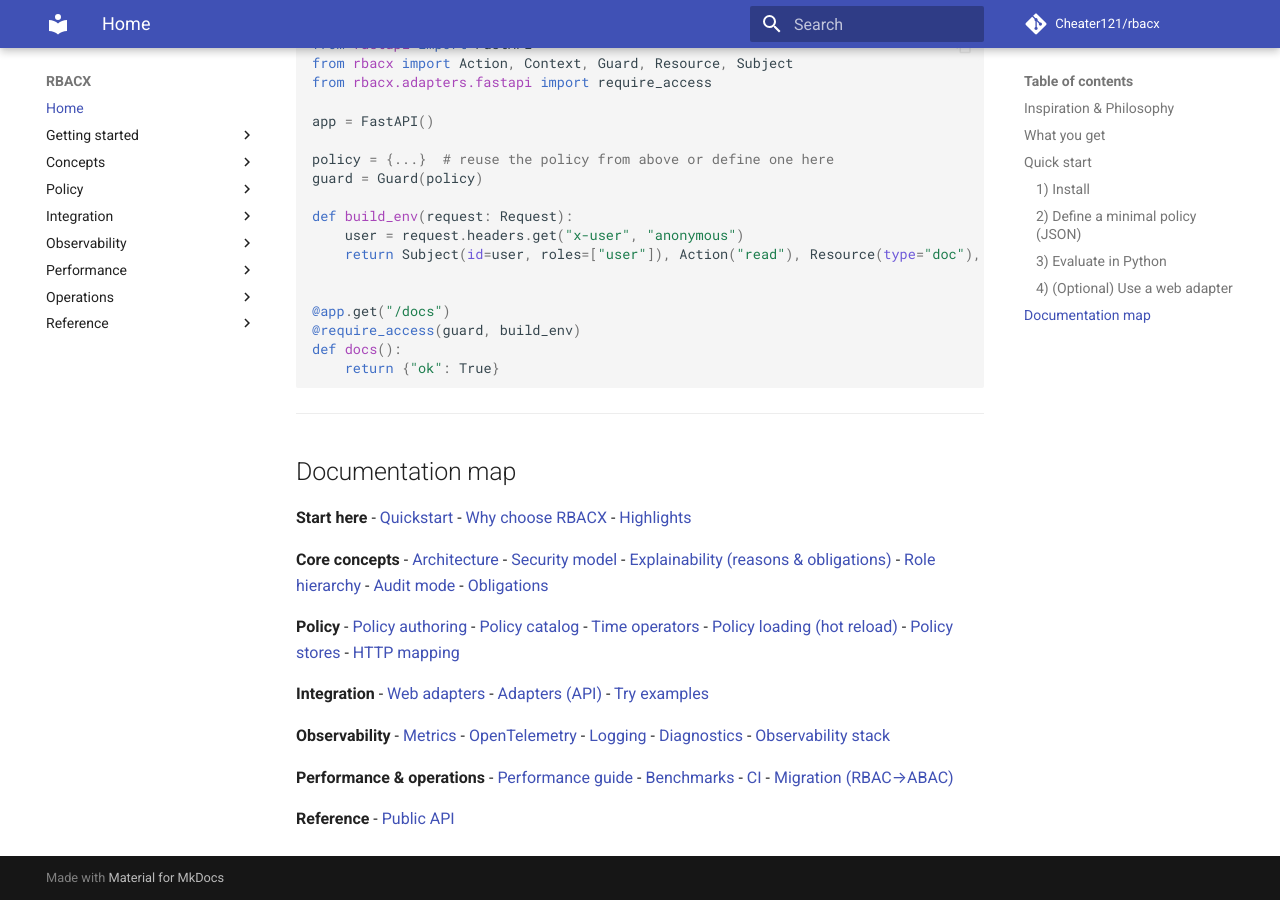
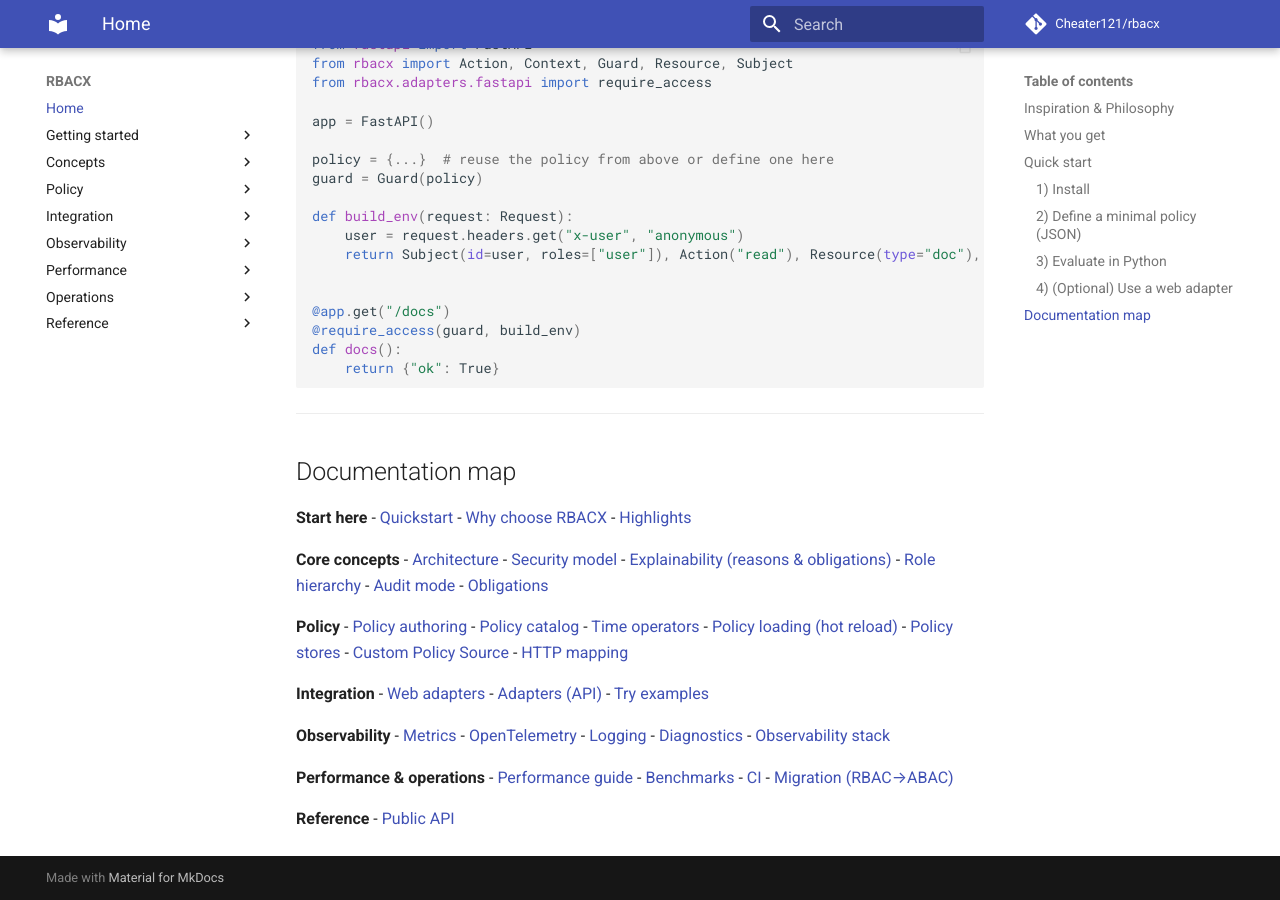
Before and after one commit to Cheater121/rbacx, an MkDocs documentation site: the page built from docs/index.md, in a window 1280 px wide and 900 px high, scrolled down 2004 px. Built offline with MkDocs 1.6.1 and Material for MkDocs 9.7.7, drawn with Linux system fonts in a browser that asks for light colours; comment, search, counter and statistics services are not loaded.

Commit message:
Update index.md (add custom policy source)

```diff
--- a/docs/index.md
+++ b/docs/index.md
@@ -118,6 +118,7 @@
 - [Time operators](time_operators.md)
 - [Policy loading (hot reload)](policy_loading.md)
 - [Policy stores](policy_stores.md)
+- [Custom Policy Source](custom_policy_source.md)
 - [HTTP mapping](http_mapping.md)
 
 **Integration**
```
